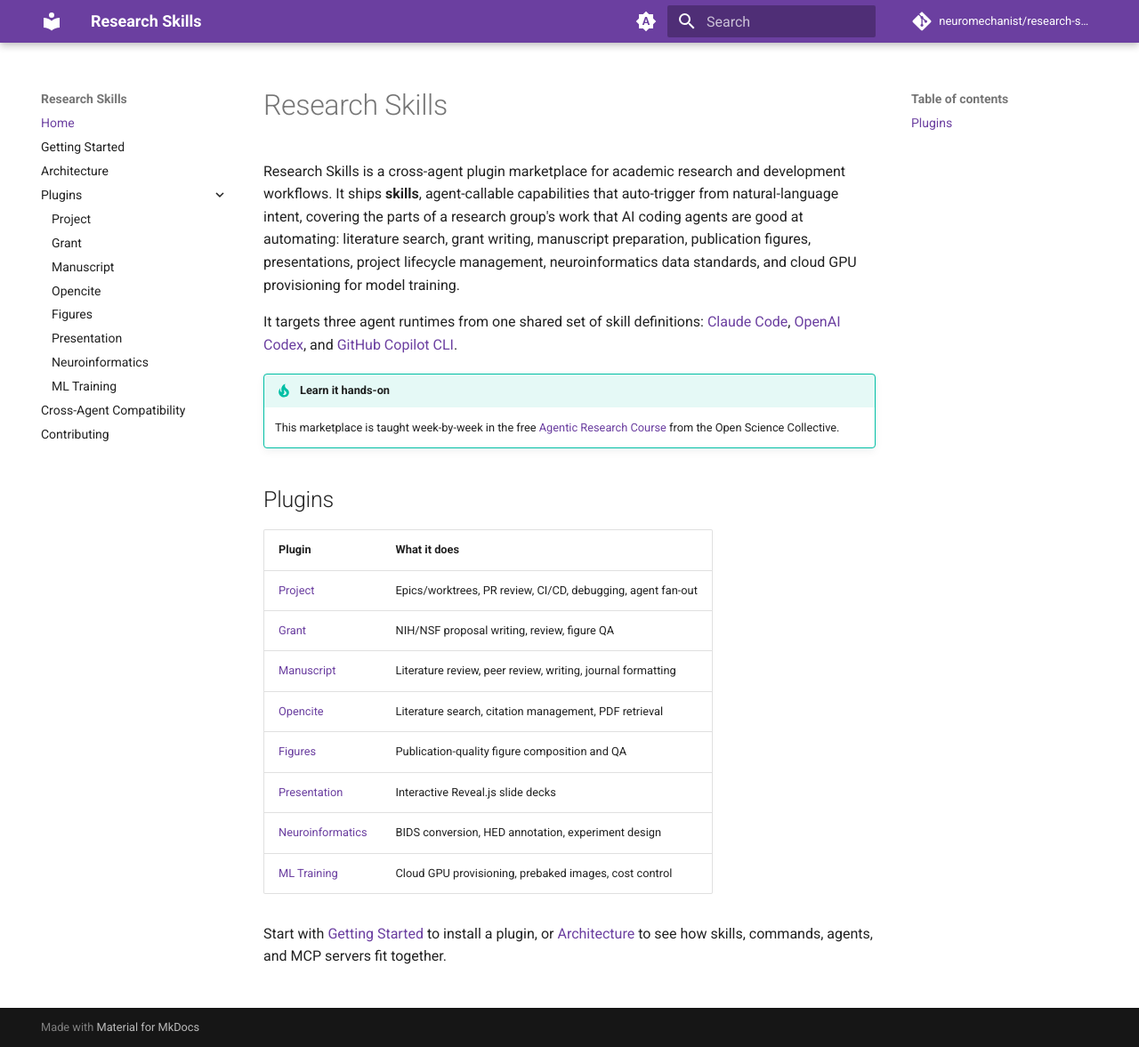
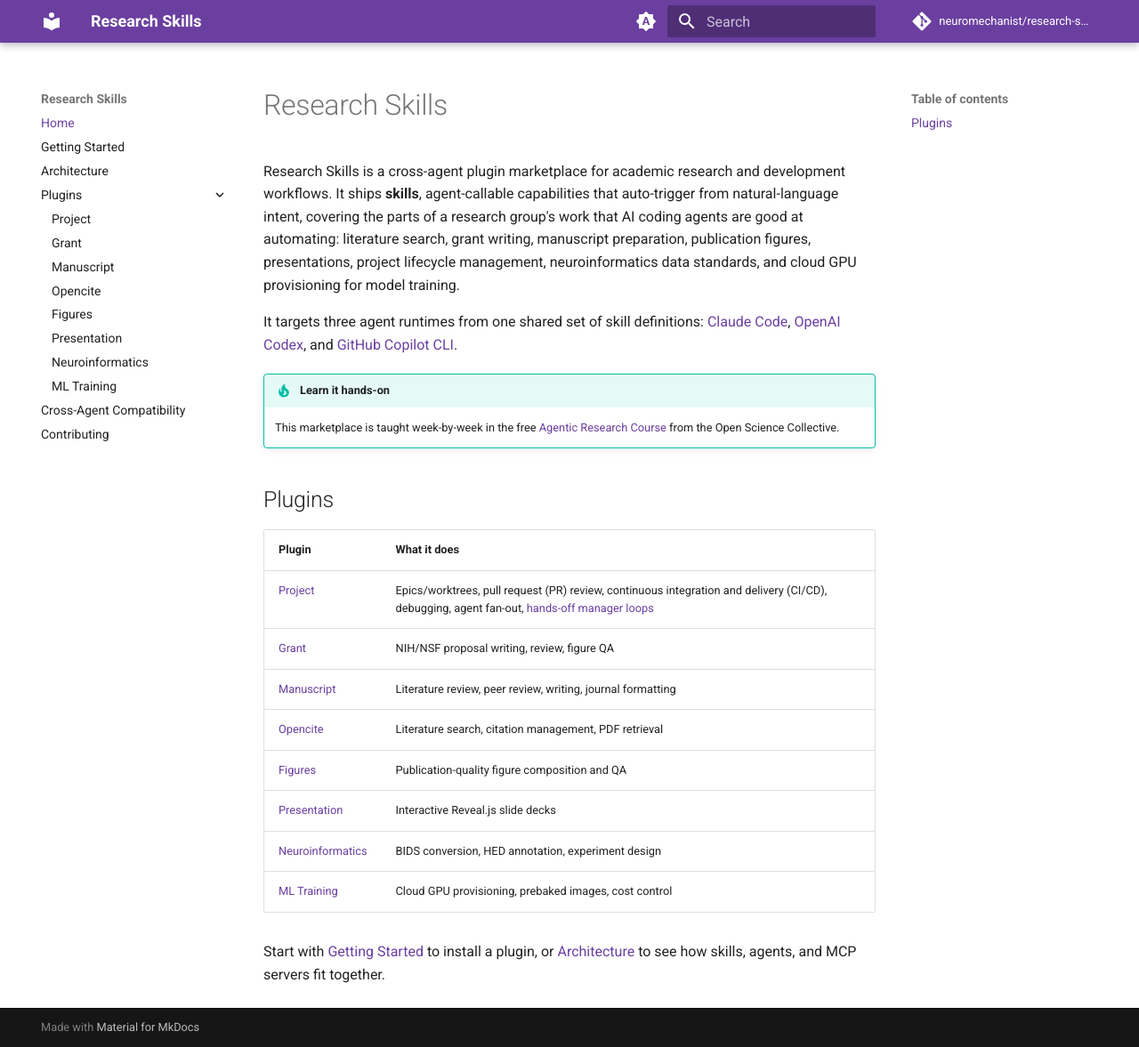
Before and after one commit to neuromechanist/research-skills, an MkDocs documentation site: the page built from docs/index.md, in a window 1280 px wide and 1177 px high. Shown: the whole window at 89% size. Built offline with MkDocs 1.6.1 and Material for MkDocs 9.7.7, drawn with Linux system fonts in a browser that asks for light colours; comment, search, counter and statistics services are not loaded.

Commit message:
docs: fix agent and template inventories, add manager loops to the index

```diff
--- a/docs/index.md
+++ b/docs/index.md
@@ -11,7 +11,7 @@
 
 | Plugin | What it does |
 |---|---|
-| [Project](plugins/project.md) | Epics/worktrees, PR review, CI/CD, debugging, agent fan-out |
+| [Project](plugins/project.md) | Epics/worktrees, pull request (PR) review, continuous integration and delivery (CI/CD), debugging, agent fan-out, [hands-off manager loops](plugins/project.md#manager-loops) |
 | [Grant](plugins/grant.md) | NIH/NSF proposal writing, review, figure QA |
 | [Manuscript](plugins/manuscript.md) | Literature review, peer review, writing, journal formatting |
 | [Opencite](plugins/opencite.md) | Literature search, citation management, PDF retrieval |
@@ -20,4 +20,4 @@
 | [Neuroinformatics](plugins/neuroinformatics.md) | BIDS conversion, HED annotation, experiment design |
 | [ML Training](plugins/ml-training.md) | Cloud GPU provisioning, prebaked images, cost control |
 
-Start with [Getting Started](getting-started.md) to install a plugin, or [Architecture](architecture.md) to see how skills, commands, agents, and MCP servers fit together.
+Start with [Getting Started](getting-started.md) to install a plugin, or [Architecture](architecture.md) to see how skills, agents, and MCP servers fit together.
```
Also changed, not shown: AGENTS.md (+2 -2 lines), docs/architecture.md (+3 -1 lines).
